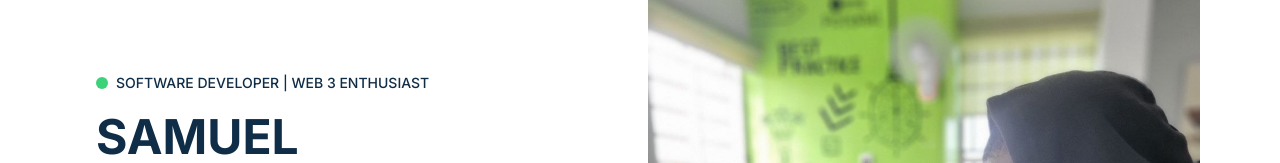
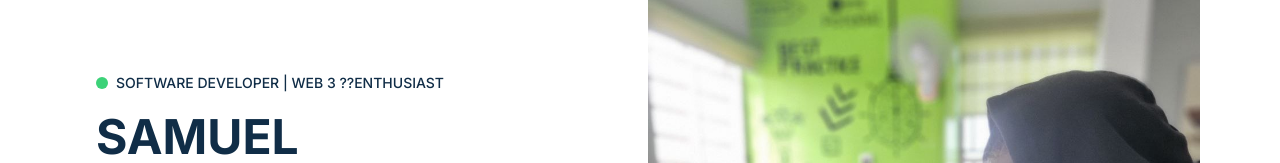
Before and after one commit to copa-cabana/copaCabanahPortfolio, a Next.js app: page / in a window 1280 px wide. Shown: the part 232-395 px from the top of the page. Built offline with nearby package versions, Linux system fonts and the light colour scheme.

Commit message:
Styling misalignment

```diff
--- a/src/components/Home/Hero/index.tsx
+++ b/src/components/Home/Hero/index.tsx
@@ -15,7 +15,7 @@ const Hero = () => {
           <div className='flex gap-2 items-center'>
             <span className='w-3 h-3 rounded-full bg-success'></span>
             <span className='font-medium text-midnight_text text-sm dark:text-white/50'>
-              SOFTWARE DEVELOPER | WEB 3 ENTHUSIAST
+              SOFTWARE DEVELOPER | WEB 3 ??ENTHUSIAST
             </span>
           </div>
           <h1 className='text-midnight_text font-bold dark:text-white text-4xl  md:text-5xl md:leading-[1.15]'>
```
